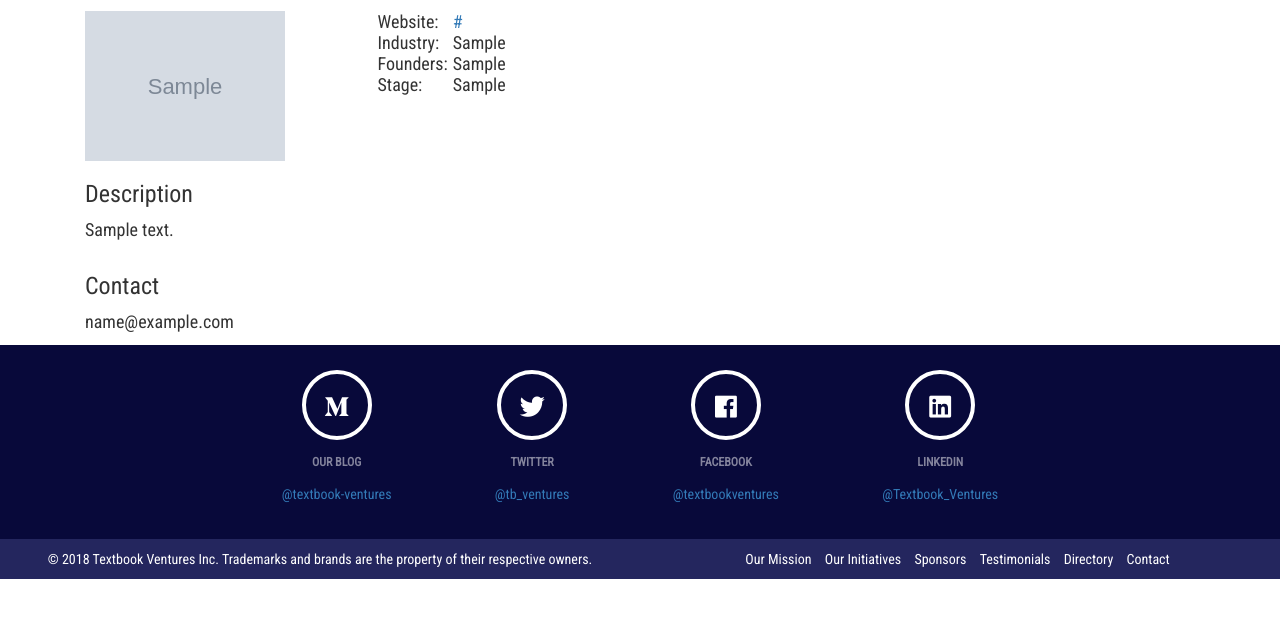
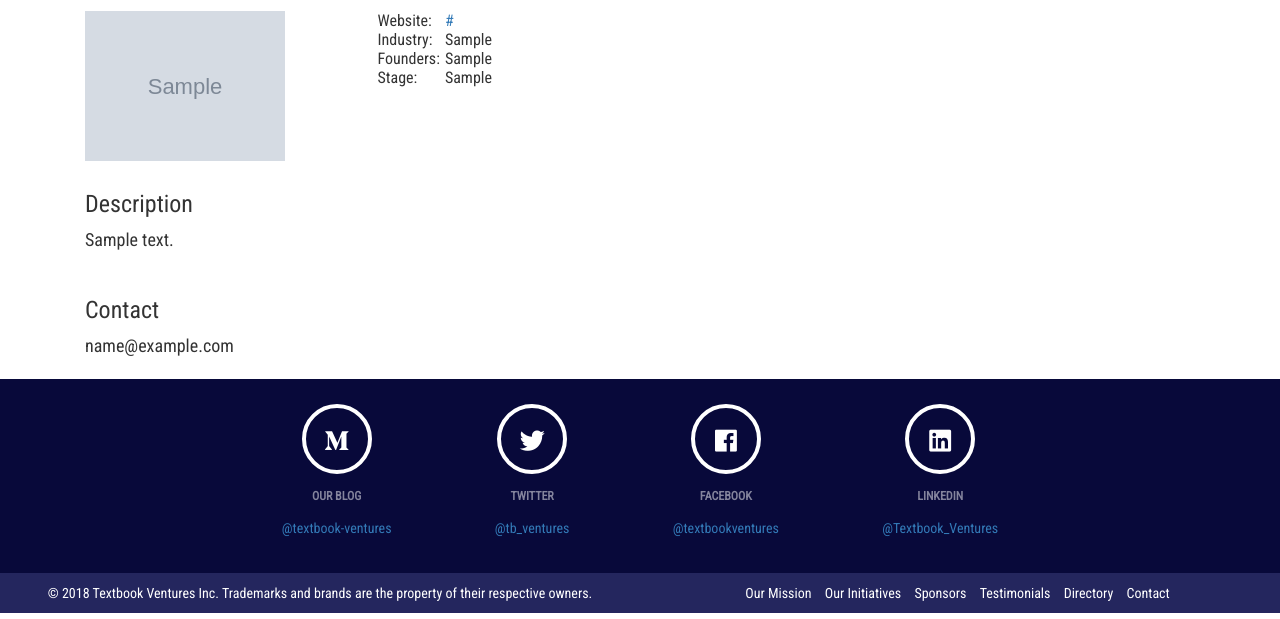
Before and after one commit to Kevinwochan/Startup-Directory, a Django app: page /profile/1 in a window 1280 px wide. Shown: the part 124-743 px from the top of the page. Run offline with Django 3.2, Linux system fonts and the light colour scheme; tables that the repository leaves empty hold one stand-in row (values such as "Sample post"); grey boxes marked "Sample" are stand-in pictures; some libraries are stand-ins or nearby versions.

Commit message:
random css

```diff
--- a/startupdirectory/static/css/base.css
+++ b/startupdirectory/static/css/base.css
@@ -169,14 +169,19 @@ proftext {
 
 #prof-field {
     padding-right: 5px;
+    padding-top: 5px
     font-size: 18px;
 }
 
 #profile-desc {
+    padding-top: 10px;
+    padding-bottom: 7px;
     font-size: 18px;
 }
 
 #profile-cont {
+    padding-top: 7px;
+    padding-bottom: 10px;
     font-size: 18px;
 }
 
```
